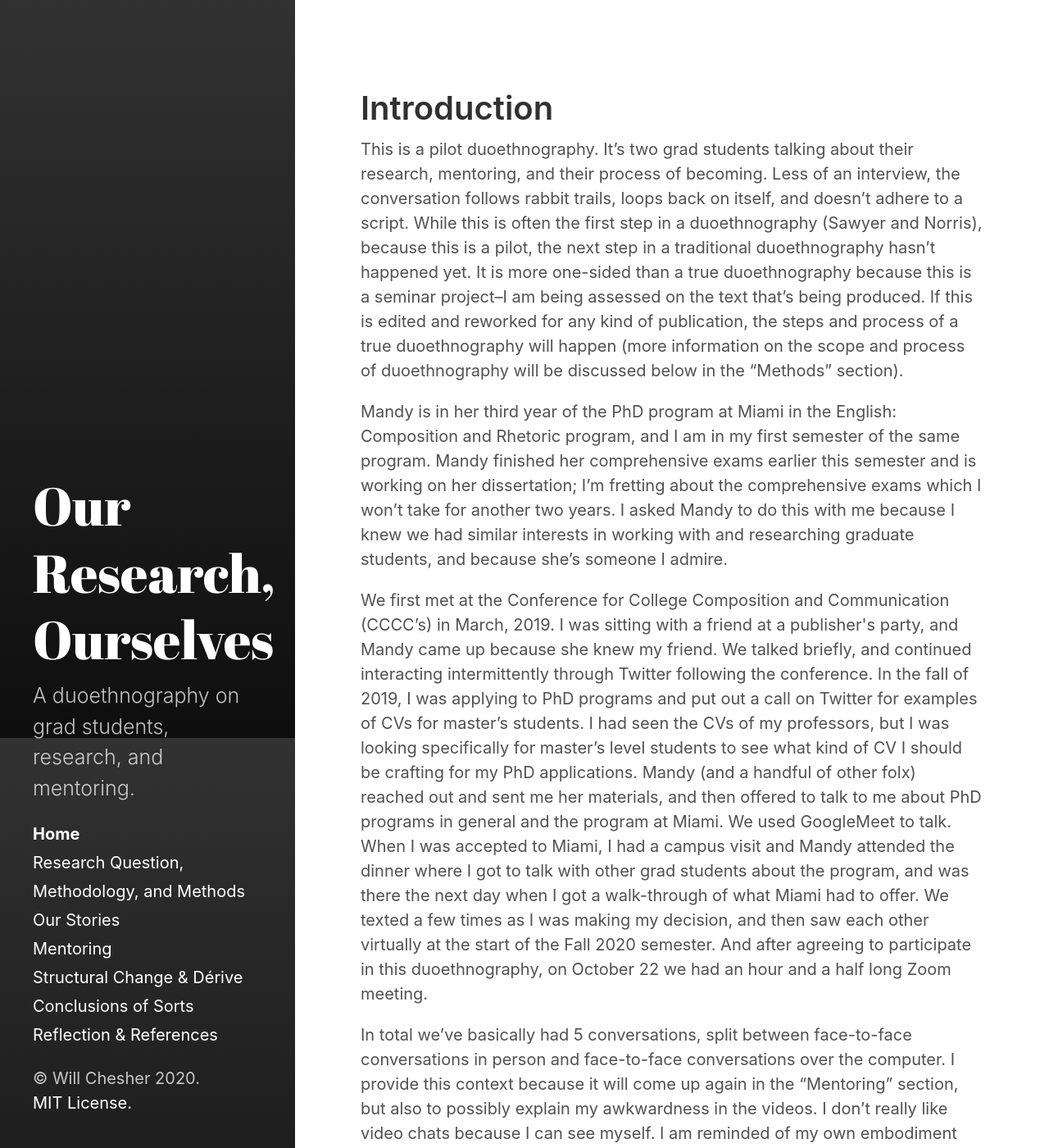
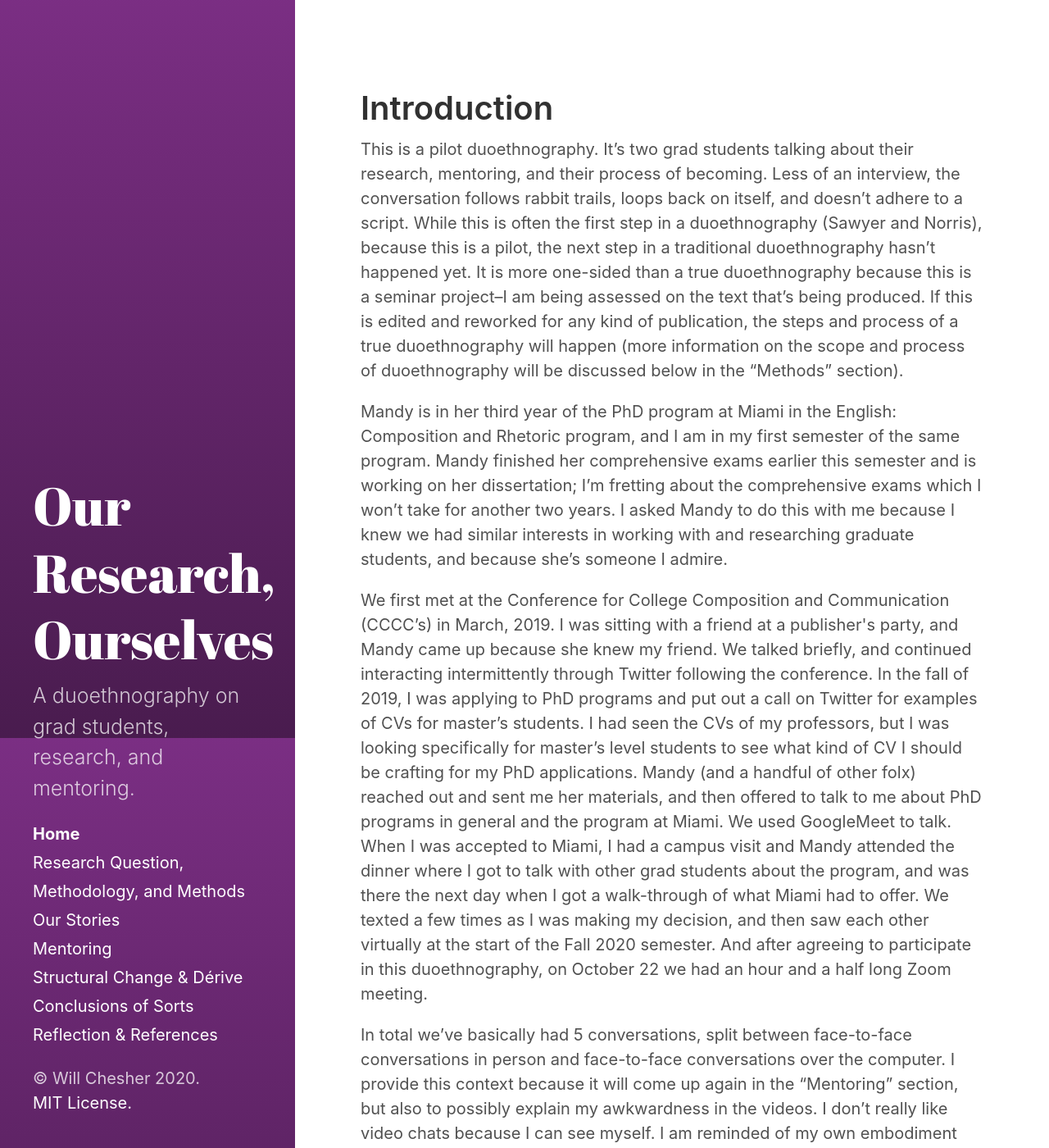
Before and after one commit to wschesher/our-research-ourselves, a Jekyll site: the page built from index.html, in a window 1280 px wide and 1400 px high. Shown: the whole window at 82% size. Built offline with Jekyll 4.4.1, drawn with Linux system fonts in a browser that asks for light colours.

Commit message:
Update main.scss

```diff
--- a/assets/css/main.scss
+++ b/assets/css/main.scss
@@ -2,5 +2,7 @@
 # Use a comment to ensure Jekyll reads the file to be transformed into CSS later
 # only main files contain this front matter, not partials.
 ---
+$sidebar-bg-color: #622569;
+$link-color: #7139ac;
 
 @import "hydeout";
```
